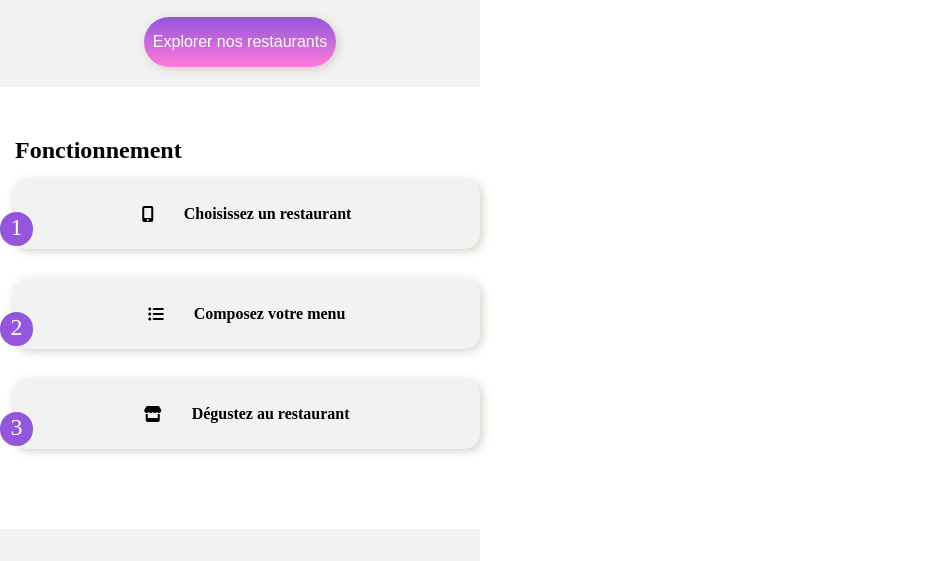
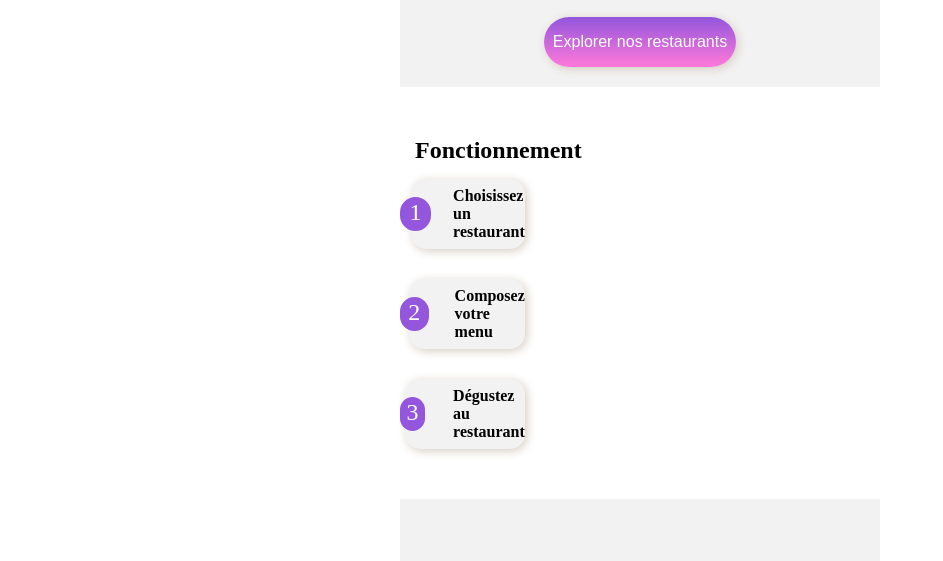
Before and after one commit to Asperule/EstelleWierzbicki_3_11112020, a website: page index.html in a window 1280 px wide. Shown: the part 235-796 px from the top of the page, without its empty margins (0-943 px from the left). Drawn offline with Linux system fonts and the light colour scheme; a web font is replaced by a local one.

Commit message:
first commit

```diff
--- a/sass/base/_base.scss
+++ b/sass/base/_base.scss
@@ -5,4 +5,21 @@
   }
 #contenu {
     max-width: 480px;
+    width: 100%;
+    margin: auto;
   }
+  @media all and (min-width: 480px) and (max-width: 1280px){
+    #contenu {
+
+    }
+    aside{
+      flex-direction: row;
+      text-align: center;
+    }
+    .fonctionnement li {
+      width:26%;
+    }
+    #restaurants {
+      width:40%;
+    }
+  }
--- a/sass/pages/_a_la_francaise.scss
+++ b/sass/pages/_a_la_francaise.scss
@@ -31,6 +31,7 @@
 .separation-line{
     width: 3em;
     border-top: solid 3px $color-tertiary;
+    @include border-stand;
 
 }
 .second-btn{
--- a/sass/pages/_accueil.scss
+++ b/sass/pages/_accueil.scss
@@ -26,19 +26,20 @@ aside{
             }
         }
       }
+h2{
+    @include border-stand;
+      }
 .fonctionnement{
     margin-top: 50px;
-    h2{
-        margin-left:15px;
-        margin-bottom:15px;
-      }
     li{
         display:flex;
-        align-items: baseline;
         counter-increment:li;
+        margin-bottom:30px;
         &::before{
             content: counter(li);
-            display: inline-block;
+            display: flex;
+            justify-content: center;
+            align-self: start;
             width:30px;
             height:30px;
             margin:auto;
@@ -47,7 +48,6 @@ aside{
             background-color: $color-primary;
             font-size:1.5em;
             color: white;
-            text-align: center;/*pour centrer numerotation*/
             z-index: 1;
         }
     }
@@ -58,11 +58,11 @@ aside{
         justify-content: center;
         align-items: center;
         border-radius:20px;
-        box-shadow: 2px 2px 10px #D5CCC2;
         margin-left:-20px;
-        margin-bottom:30px;
+
         font-weight: bold;
         @include border-prop;
+        @include border-shadow;
         i{
             margin-right:30px;
         }
@@ -83,6 +83,7 @@ aside{
     background-color:$btn-plats-color;
     @include border-stand;
     @include border-shadow;
+    @include border-prop;
     overflow:hidden;
     position:relative;
     img {
--- a/sass/stylesfood.scss
+++ b/sass/stylesfood.scss
@@ -13,4 +13,3 @@
 
 @import "./pages/accueil";
 @import "./pages/a_la_francaise";
-@import "./pages/la_note_enchantee";
```
Also changed, not shown: css/styles.css, sass/pages/_la_note_enchantee.scss (deleted), 1 other file.
